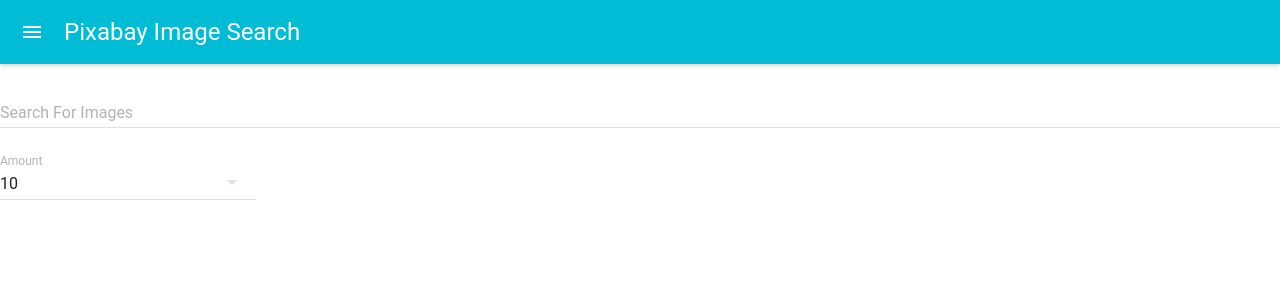
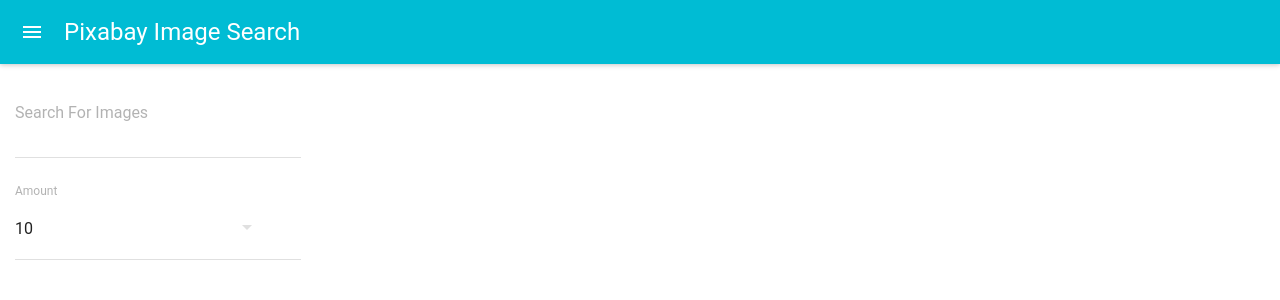
Before and after one commit to alhansrisuk/pixabay-search, a React (Create React App) app: page / in a window 1280 px wide. Shown: the top 300 px of the page. Built offline with nearby package versions, Linux system fonts and the light colour scheme.

Commit message:
fixed styling of search component

```diff
--- a/src/components/search/Search.js
+++ b/src/components/search/Search.js
@@ -39,7 +39,8 @@ class Search extends Component {
             value = {this.state.searchText}
             onChange = {this.onTextChange}
             floatingLabelText="Search For Images"
-            fullWidth={true}
+            fullWidth={false}
+            style= {{padding:'15px'}}
             />
             <br/>
         <SelectField
@@ -47,6 +48,7 @@ class Search extends Component {
           floatingLabelText="Amount"
           value={this.state.amount}
           onChange={this.onAmountChange}
+          style= {{padding:'15px'}}
         >
           <MenuItem value={5} primaryText="5" />
           <MenuItem value={10} primaryText="10" />
```
